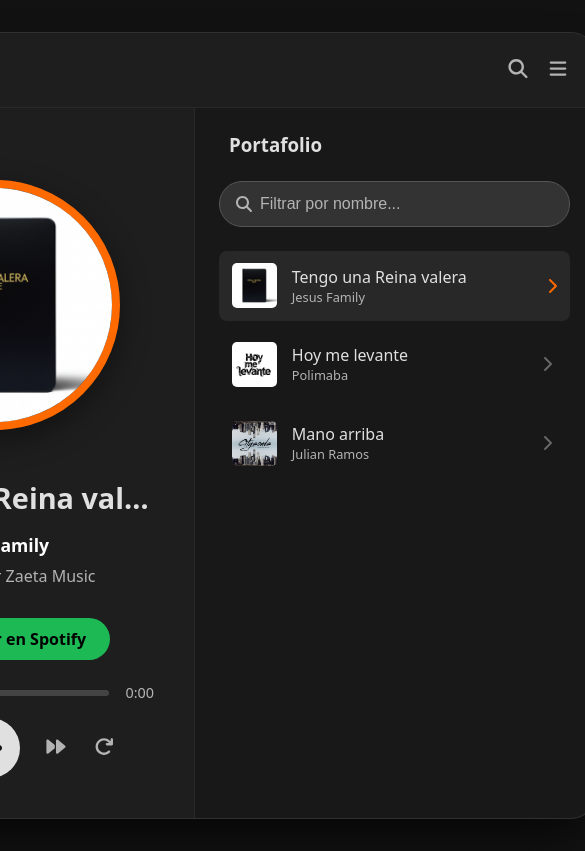
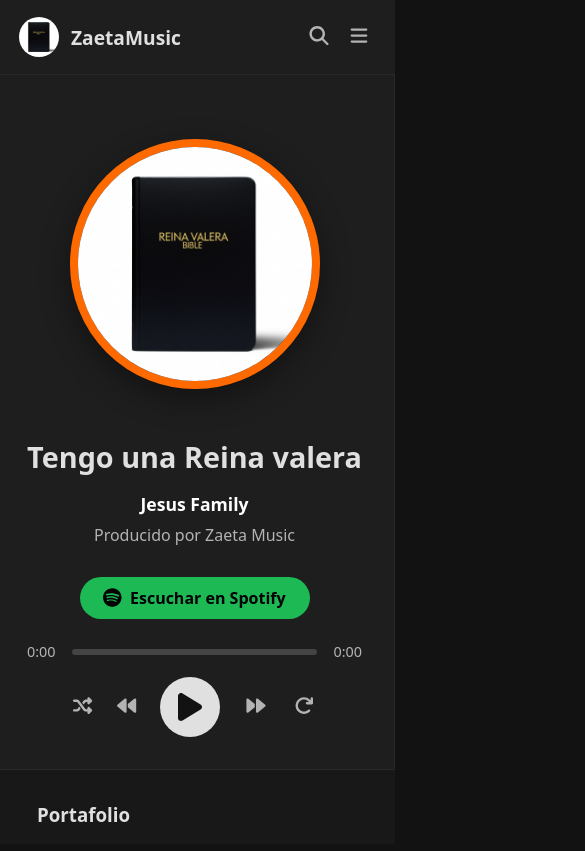
Before and after one commit to alexis-alzate/Lujourbano, a React (Vite) app: page / in a window 390 px wide. Shown: the whole page, 585 px wide, since content can reach past the window. Built offline with nearby package versions, Linux system fonts and the light colour scheme.

Commit message:
arreglando responsive

```diff
--- a/package.json
+++ b/package.json
@@ -26,6 +26,7 @@
     "eslint-plugin-react-hooks": "^5.2.0",
     "eslint-plugin-react-refresh": "^0.4.19",
     "globals": "^16.0.0",
-    "vite": "^6.3.5"
+    "vite": "^6.3.5",
+    "vite-plugin-pwa": "^1.0.0"
   }
 }
--- a/src/App.css
+++ b/src/App.css
@@ -1,6 +1,3 @@
-/* src/index.css */
-
-/* --- Variables de Color --- */
 :root {
   --primary-color: #ff6a00;
   --dark-grey: #121212;
@@ -9,23 +6,56 @@
   --text-muted: #b3b3b3;
 }
 
-/* --- Reseteo Básico --- */
 * {
   box-sizing: border-box;
   margin: 0;
   padding: 0;
 }
 
-/* --- Estilos del Body para Centrar el Contenido --- */
 body {
   font-family: system-ui, -apple-system, BlinkMacSystemFont, 'Segoe UI', Roboto, Oxygen, Ubuntu, Cantarell, 'Open Sans', 'Helvetica Neue', sans-serif;
   background: var(--dark-grey);
   color: var(--light-grey);
+  display: flex;
+  justify-content: center;
+  align-items: center;
+  min-height: 100vh;
+  padding: 2rem;
+}
 
-    /* --- La Magia del Centrado --- */
+/* --- ESTILOS PARA ESCRITORIO --- */
+.window-container {
+  background-color: var(--medium-grey);
+  border-radius: 24px;
+  box-shadow: 0 25px 50px -12px rgba(0, 0, 0, 0.75);
+  overflow: hidden;
+  border: 1px solid rgba(255, 255, 255, 0.08);
+  width: 800px; /* Ancho fijo para PC */
+}
+
+#beat-player {
   display: flex;
-    align-items: center; /* Centra verticalmente */
-    justify-content: center; /* Centra horizontalmente */
-    min-height: 100vh; /* Asegura que el body ocupe toda la altura de la pantalla */
-    padding: 2rem; /* Añade un poco de aire por si la ventana es muy grande */
+  flex-direction: row; /* Dirección por defecto para PC */
 }
+
+/* --- REGLAS PARA RESPONSIVE EN CELULAR --- */
+@media (max-width: 850px) {
+  /* Cuando la pantalla mida 850px o menos... */
+
+  body {
+    padding: 0; /* Quitamos el padding del body para que la app ocupe toda la pantalla */
+  }
+
+  .window-container {
+    width: 100%; /* La app ocupa el 100% del ancho del celular */
+    height: 100vh;
+    max-width: 100%;
+    border-radius: 0;
+    border: none;
+  }
+
+  #beat-player {
+    /* ...cambia la dirección a columnas (uno encima del otro) */
+    flex-direction: column;
+  }
+}
--- a/src/components/Playlist.css
+++ b/src/components/Playlist.css
@@ -106,3 +106,4 @@
     width: 40px; /* Ancho fijo para el contenedor de los íconos */
     flex-shrink: 0; /* Impide que se encoja */
 }
+/* En Playlist.css */
--- a/src/components/Playlist.jsx
+++ b/src/components/Playlist.jsx
@@ -36,8 +36,8 @@
             </div>
 
             <div className="playlist-item-icons">
-            {beats[currentTrackIndex]?.id === beat.id && isPlaying && <FontAwesomeIcon icon={faVolumeHigh} className="playing-icon" fixedWidth />}
-            <FontAwesomeIcon icon={faChevronRight}  className="playlist-item-arrow" fixedWidth />
+              {beats[currentTrackIndex]?.id === beat.id && isPlaying && <FontAwesomeIcon icon={faVolumeHigh} className="playing-icon" fixedWidth />}
+              <FontAwesomeIcon icon={faChevronRight} className="playlist-item-arrow" fixedWidth />
             </div>
           </li>
         ))}
--- a/src/components/player.css
+++ b/src/components/player.css
@@ -175,3 +175,50 @@
     transform: scale(1.1);
     background-color: #1ed760;
 }
+/* En Player.css */
+@media (max-width: 850px) {
+  .player-main {
+    /* Le decimos que ya no tiene un tamaño fijo, se adaptará al contenedor */
+    flex-basis: auto;
+    /* Le quitamos el borde de la derecha */
+    border-right: none;
+    /* Y le ponemos un borde abajo para separar del playlist */
+    border-bottom: 1px solid #282828;
+
+
+
+    }
+}
+
+/* --- Estilos para la vista de ESCRITORIO / PC --- */
+
+/* 1. Estilos para el contenedor de las 2 columnas */
+#beat-player {
+  display: flex; /* Esto ya lo tienes, asegura las 2 columnas */
+  width: 100%; /* Asegura que ocupe el 100% de su padre (.window-container) */
+}
+
+
+/* 2. Estilos para la columna del REPRODUCTOR (la que da problemas) */
+.player-main {
+  /* Le damos un ancho fijo. Por ejemplo, la mitad de los 800px del total */
+  width: 400px;
+
+  /* IMPORTANTE: Le decimos que NO se estire ni se encoja. Mide 400px y punto. */
+  flex-shrink: 0;
+
+  /* El resto de tus estilos (padding, borde, etc.) */
+  padding: 2rem;
+  border-right: 1px solid #282828;
+}
+
+
+/* 3. Estilos para la columna de la PLAYLIST */
+.playlist-container {
+  /* Esta línea le dice que tome TODO el espacio que sobre. Es el complemento perfecto. */
+  flex-grow: 1;
+
+  /* IMPORTANTE: Para que el scroll interno de la lista funcione si hay muchas canciones */
+  overflow-y: auto;
+  padding: 2rem;
+}
--- a/src/index.css
+++ b/src/index.css
@@ -1,4 +1,3 @@
-/* src/index.css */
 :root {
   --primary-color: #ff6a00;
   --dark-grey: #121212;
@@ -24,21 +23,40 @@
   padding: 2rem;
 }
 
-/* --- ESTILOS DE LAYOUT PRINCIPAL (LAS LÍNEAS QUE FALTABAN) --- */
-
-/* En src/index.css */
-
+/* --- ESTILOS PARA ESCRITORIO --- */
 .window-container {
   background-color: var(--medium-grey);
   border-radius: 24px;
   box-shadow: 0 25px 50px -12px rgba(0, 0, 0, 0.75);
   overflow: hidden;
-    border: 1px solid rgba(255, 255, 255, 0.08); /* <-- CAMBIADO a un borde blanco y sutil */
-   /* border: 1px solid #282828;
+  border: 1px solid rgba(255, 255, 255, 0.08);
+  width: 800px; /* Ancho fijo para PC */
+}
 
-    /* --- CAMBIO CLAVE AQUÍ --- */
-    width: 800px; /* Ancho fijo, no se encogerá */
+#beat-player {
+  display: flex;
+  flex-direction: row; /* Dirección por defecto para PC */
 }
+
+/* --- REGLAS PARA RESPONSIVE EN CELULAR --- */
+@media (max-width: 850px) {
+  /* Cuando la pantalla mida 850px o menos... */
+
+  body {
+    padding: 0; /* Quitamos el padding del body para que la app ocupe toda la pantalla */
+  }
+
+  .window-container {
+    width: 100%; /* La app ocupa el 100% del ancho del celular */
+    height: 100vh;
+    max-width: 100%;
+    border-radius: 0;
+    border: none;
+  }
+
   #beat-player {
-    display: flex; /* La magia de las dos columnas */
+    /* ...cambia la dirección a columnas (uno encima del otro) */
+    flex-direction: column;
   }
+}
+/* --- REGLAS PARA RESPONSIVE EN CELULAR --- */
```
Also changed, not shown: 1 other file (tests, documents, lock files or other folders). Lines whose indentation alone changed are shown as unchanged.
